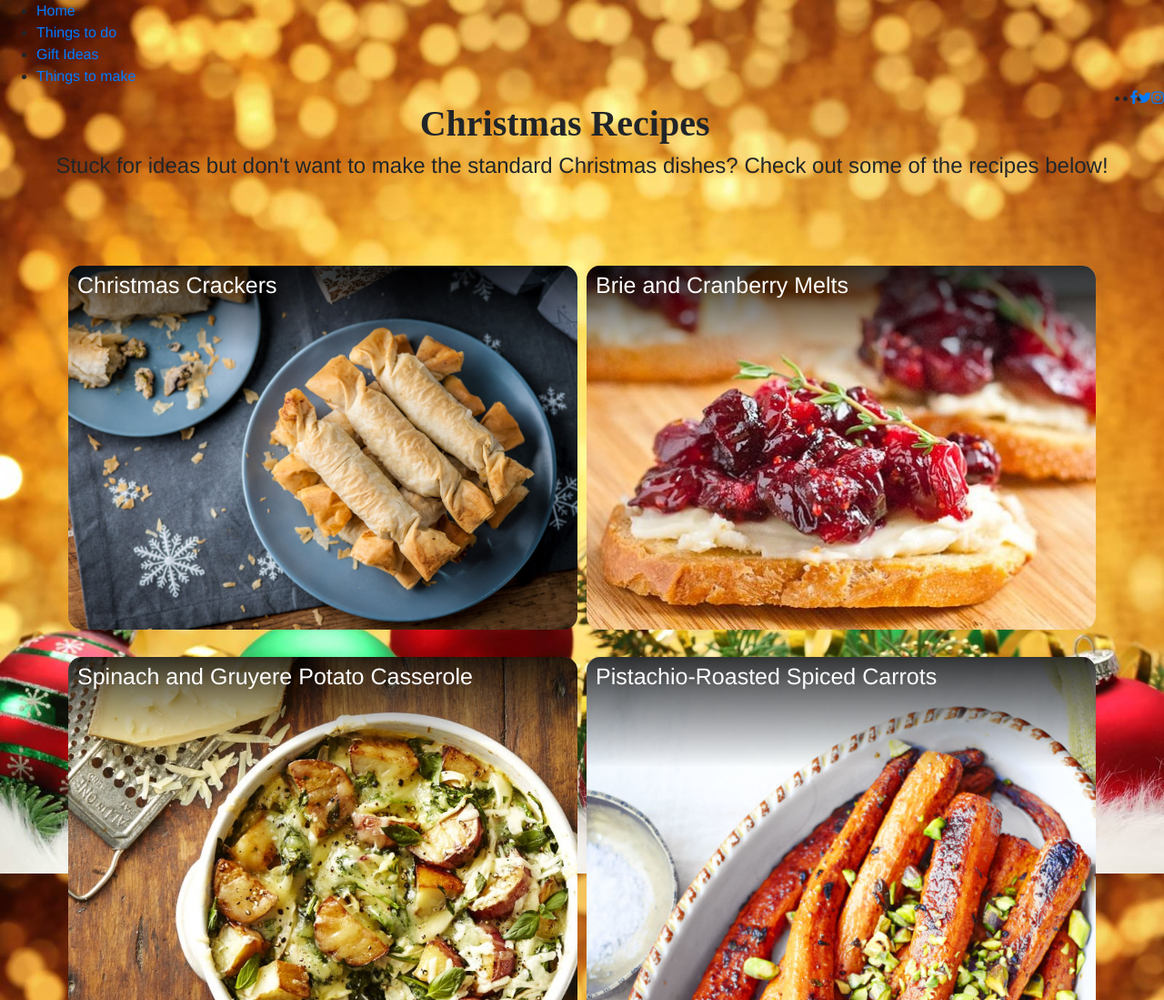
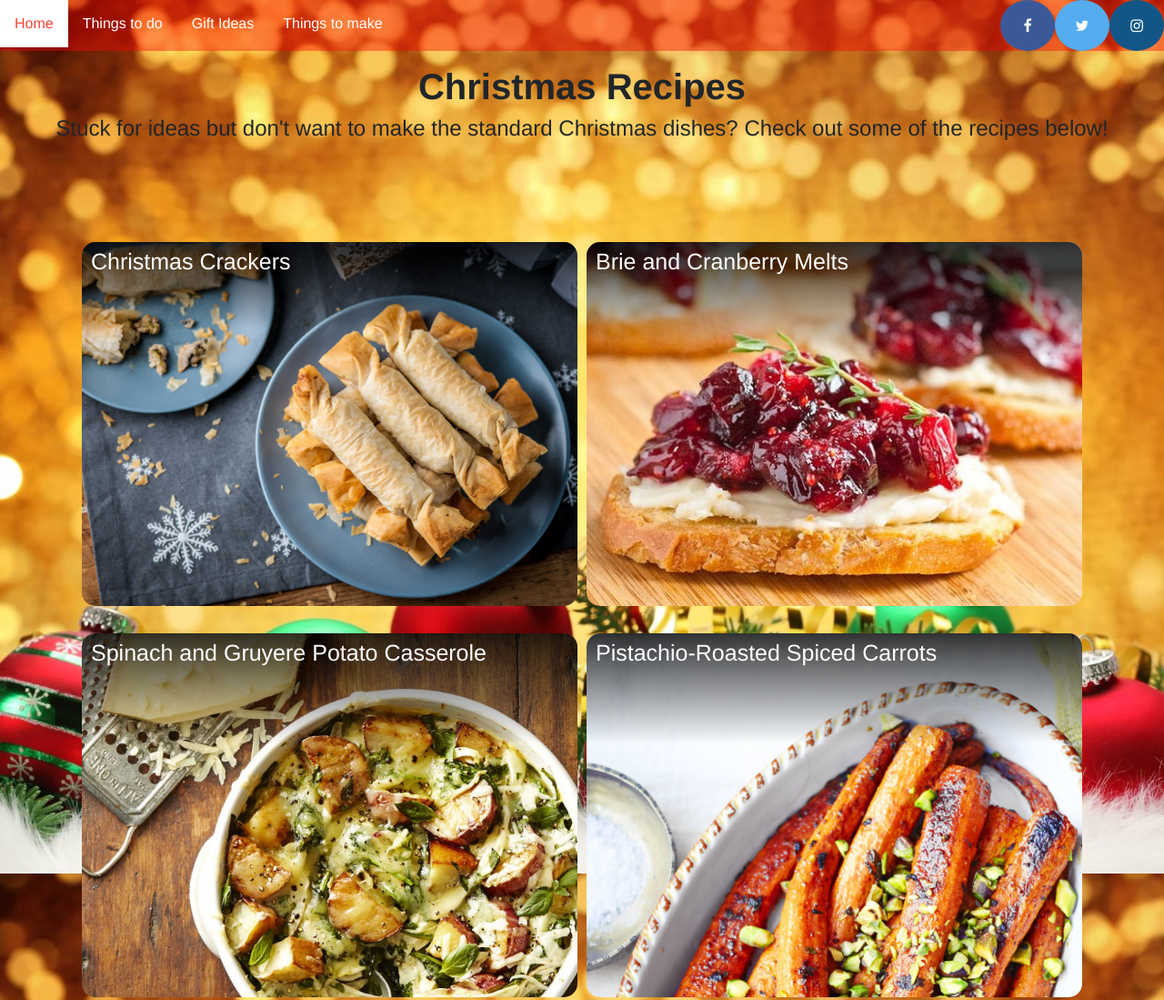
Before and after one commit to ayesha-k/byte_me, a plain HTML site: page recipes.html in a window 1280 px wide. Shown: the top 1099 px of the page at 91% size. Drawn offline with nearby package versions, Linux system fonts and the light colour scheme; files that its build step writes are made by us from their sources; files whose address does not match are found by name.

Commit message:
Update website.css

```diff
--- a/website.css
+++ b/website.css
@@ -1,7 +1,33 @@
+ul {
+    list-style-type: none;
+    margin: 0;
+    padding: 0;
+    overflow: hidden;
+    background-color: rgba(255, 0, 0, 0.4);
+}
+
+li {
+    float: left;
+}
+
+li a {
+    color: white;
+    display: block;
+    text-align: center;
+    padding: 14px 16px;
+    text-decoration: none;
+}
+
+li a:hover {
+    background-color: white;
+    color: #f44336;
+    text-decoration: none;
+}
+
 h1 {
-  font-family: 'Spectral SC', serif;
   font-weight: bold;
   text-align: center;
+  padding-top: 15px;
 }
 
 h2 {
@@ -14,6 +40,10 @@ h4 {
   padding: 0 40px 0 40px;
 }
 
+.row {
+  padding: 15px;
+}
+
 body {
   background-image: url(./Images/baubles.jpeg);
   background-repeat: no-repeat;
@@ -21,3 +51,43 @@ body {
   background-size: cover;
   font-family: 'Karla', sans-serif;
 }
+
+.fa {
+  position:static;
+  padding: 20px;
+  font-size: 50px;
+  width: 60px;
+  text-align: center;
+  text-decoration: none;
+  border-radius: 50%;
+}
+
+.fa:hover {
+    opacity: 0.7;
+}
+
+.fa-facebook {
+  background: #3B5998;
+  color: white;
+}
+
+.fa-twitter {
+  background: #55ACEE;
+  color: white;
+}
+
+.fa-instagram {
+  background: #125688;
+  color: white;
+}
+
+form {
+  padding-bottom: 0;
+  position: relative;
+  margin-bottom: 0;
+}
+
+button {
+  margin-top: 20px;
+  position: relative;
+}
```
